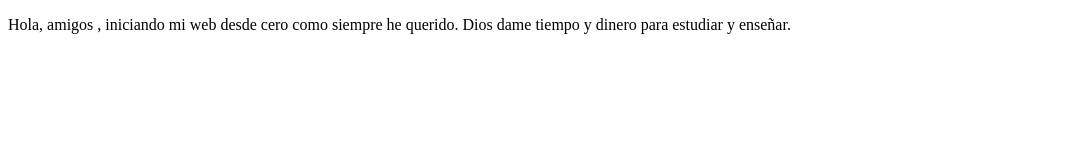
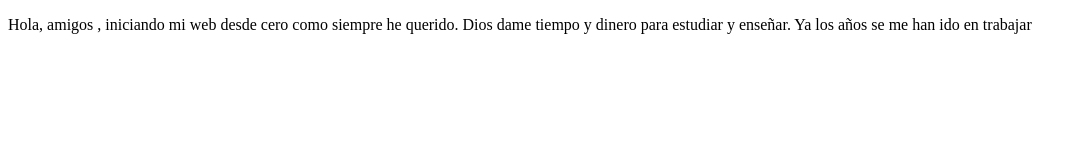
Before and after one commit to ebarupyt/proyectoDemoCursoPrework, a plain HTML site: page index.html in a window 1280 px wide. Shown: the whole page, without its empty margins (0-1083 px from the left). Drawn offline with Linux system fonts and the light colour scheme.

Commit message:
los años no vienn solos

```diff
--- a/index.html
+++ b/index.html
@@ -8,10 +8,9 @@
 </head>
 <body>
     <p>
-        Hola, amigos , iniciando mi web desde cero como siempre
-        he querido.
-        Dios dame tiempo y dinero para estudiar
-        y enseñar.
+        Hola, amigos , iniciando mi web desde cero como siempre he querido.
+        Dios dame tiempo y dinero para estudiar y enseñar.
+        Ya los años se me han ido en trabajar
     </p>
 
 </body>
```
